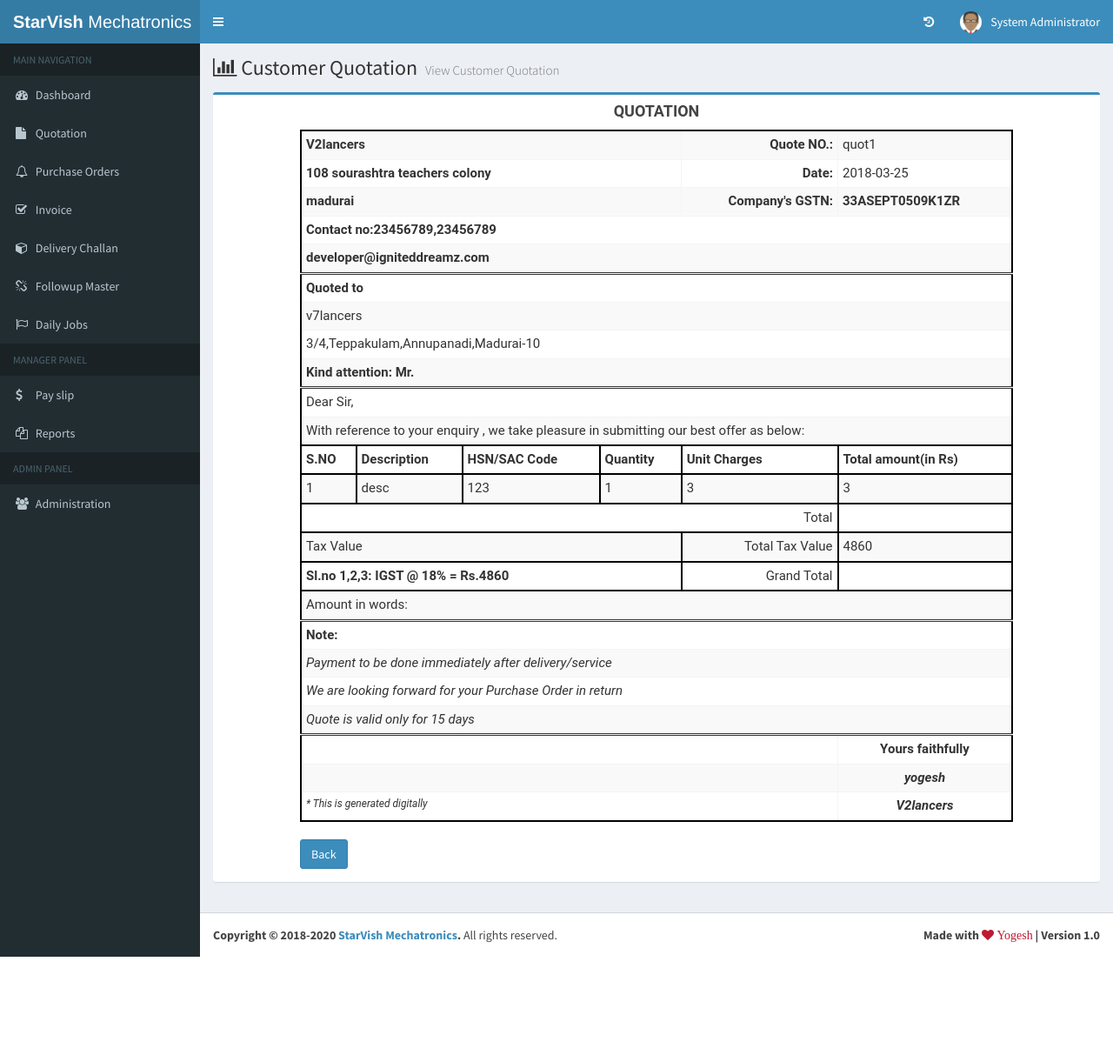
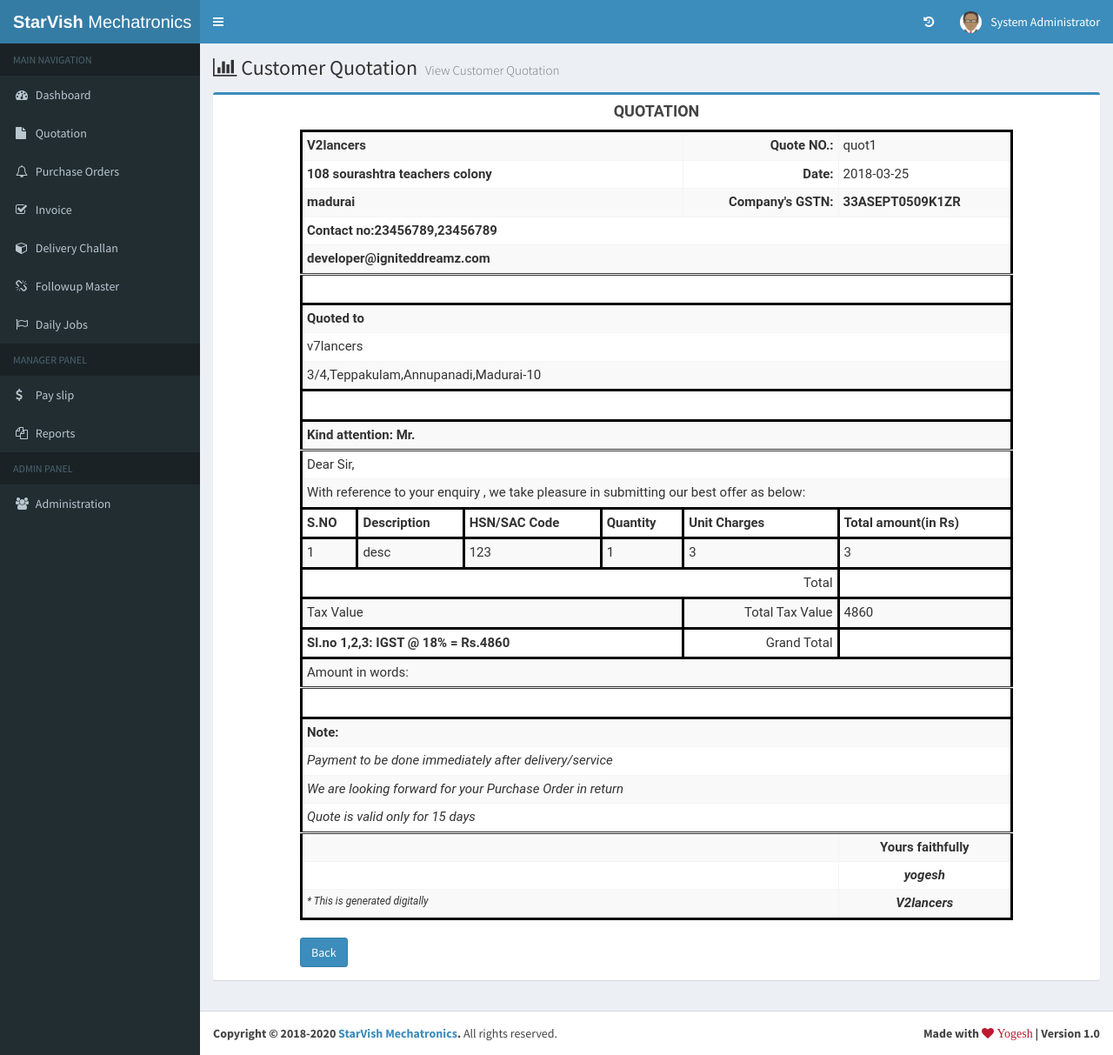
Before and after one commit to Kumarjio/starvish, a CodeIgniter app: page /database/customer_quotation_view/quot1 in a window 1280 px wide. Shown: the whole page at 87% size. Before the commit the page ends 1100 px from the top, so only its background shows below. Run offline with CodeIgniter, Linux system fonts and the light colour scheme; a user stored in the database is signed in; data comes from the database, SQL or seed files in the repository.

Commit message:
bugs in border

```diff
--- a/application/views/customer/customer_quotation_view.php
+++ b/application/views/customer/customer_quotation_view.php
@@ -32,7 +32,7 @@
                   <?php foreach($customer as $cust){} ?>
                     <?php $i=1;?>
                     <div class="table-responsive">
-                    <?php echo '<table class="table table-striped table-condensed table-hover table-bordered" style="border:2px solid black;font-family:Roboto;font-size:15px">
+                    <?php echo '<table class="table table-striped table-condensed table-hover table-bordered" style="border:3px solid black;font-family:Roboto;font-size:15px">
                       <tbody>
                           <tr>
                             <td colspan="4" style="font-weight:bold">'.$cust->company_name.'</td>
@@ -52,6 +52,9 @@
                           <tr style="font-weight:bold">
                             <td colspan="6" style="border-bottom:double;">'.$cust->email1.'</td>
                           </tr>
+
+                          <tr style=""><td colspan="6" style="border:3px solid black">&nbsp;</td></tr>
+
                           <tr><td colspan="6" style="font-weight:bold">Quoted to</td></tr>
                         <tr>
                           <td colspan="6">'.$cmp->company_name.'</td>
@@ -59,40 +62,44 @@
                         <tr>
                           <td colspan="6">'.$cmp->address1.'</td>
                         </tr>
+                        <tr style="border:3px solid black"><td colspan="6" style="border:3px solid black">&nbsp;</td></tr>
                         <tr><td colspan="6" style="font-weight:bold;border-bottom:double;">Kind attention: Mr.</td></tr>
                         <tr><td colspan="6">Dear Sir,</td></tr>
                         <tr><td colspan="6">With reference to your enquiry , we take pleasure in submitting our best offer as below:</td></tr>
-                        <tr style="border:2px solid black">
-                          <th style="border:2px solid black">S.NO</th>
-                          <th style="border:2px solid black">Description</th>
-                          <th style="border:2px solid black">HSN/SAC Code</th>
-                          <th style="border:2px solid black">Quantity</th>
-                          <th style="border:2px solid black">Unit Charges</th>
-                          <th style="border:2px solid black">Total amount(in Rs)</th>
+                        <tr style="border:3px solid black">
+                          <th style="border:3px solid black">S.NO</th>
+                          <th style="border:3px solid black">Description</th>
+                          <th style="border:3px solid black">HSN/SAC Code</th>
+                          <th style="border:3px solid black">Quantity</th>
+                          <th style="border:3px solid black">Unit Charges</th>
+                          <th style="border:3px solid black">Total amount(in Rs)</th>
                         </tr>
-                        <tr style="border:2px solid black">
-                          <td style="border:2px solid black">'.$i++.'</td>
-                          <td style="border:2px solid black">'.$data->description.'</td>
-                          <td style="border:2px solid black">'.$data->hsn_sac.'</td>
-                          <td style="border:2px solid black">'.$data->quantity.'</td>
-                          <td style="border:2px solid black">'.$data->unit_charges.'</td>
-                          <td style="border:2px solid black">'.$data->total.'</td>
+                        <tr style="border:3px solid black">
+                          <td style="border:3px solid black">'.$i++.'</td>
+                          <td style="border:3px solid black">'.$data->description.'</td>
+                          <td style="border:3px solid black">'.$data->hsn_sac.'</td>
+                          <td style="border:3px solid black">'.$data->quantity.'</td>
+                          <td style="border:3px solid black">'.$data->unit_charges.'</td>
+                          <td style="border:3px solid black">'.$data->total.'</td>
                         </tr>
-                        <tr style="border:2px solid black">
-                          <td colspan="5" align="right" style="border:2px solid black">Total</td>
+                        <tr style="border:3px solid black">
+                          <td colspan="5" align="right" style="border:3px solid black">Total</td>
                           <td></td>
                         </tr>
-                        <tr style="border:2px solid black">
-                          <td colspan="4" style="border:2px solid black">Tax Value</td>
-                          <td align="right" style="border:2px solid black">Total Tax Value</td>
+                        <tr style="border:3px solid black">
+                          <td colspan="4" style="border:3px solid black">Tax Value</td>
+                          <td align="right" style="border:3px solid black">Total Tax Value</td>
                           <td>4860</td>
                         </tr>
-                        <tr style="border:2px solid black">
+                        <tr style="border:3px solid black">
                           <td colspan="4" style="font-weight:bold">Sl.no 1,2,3: IGST @ 18% = Rs.4860</td>
-                          <td align="right" style="border:2px solid black">Grand Total</td>
+                          <td align="right" style="border:3px solid black">Grand Total</td>
                           <td></td>
                         </tr>
                         <tr><td colspan="6" style="border-bottom: double;">Amount in words: </td></tr>
+
+                        <tr style="border:3px solid black"><td colspan="6" style="border:3px solid black">&nbsp;</td></tr>
+
                         <tr><td colspan="6" style="font-weight:bold;">Note: </td></tr>
                         <tr><td colspan="6" style="font-style:italic">Payment to be done immediately after delivery/service</td></tr>
                         <tr><td colspan="6" style="font-style:italic">We are looking forward for your Purchase Order in return</td></tr>
```
